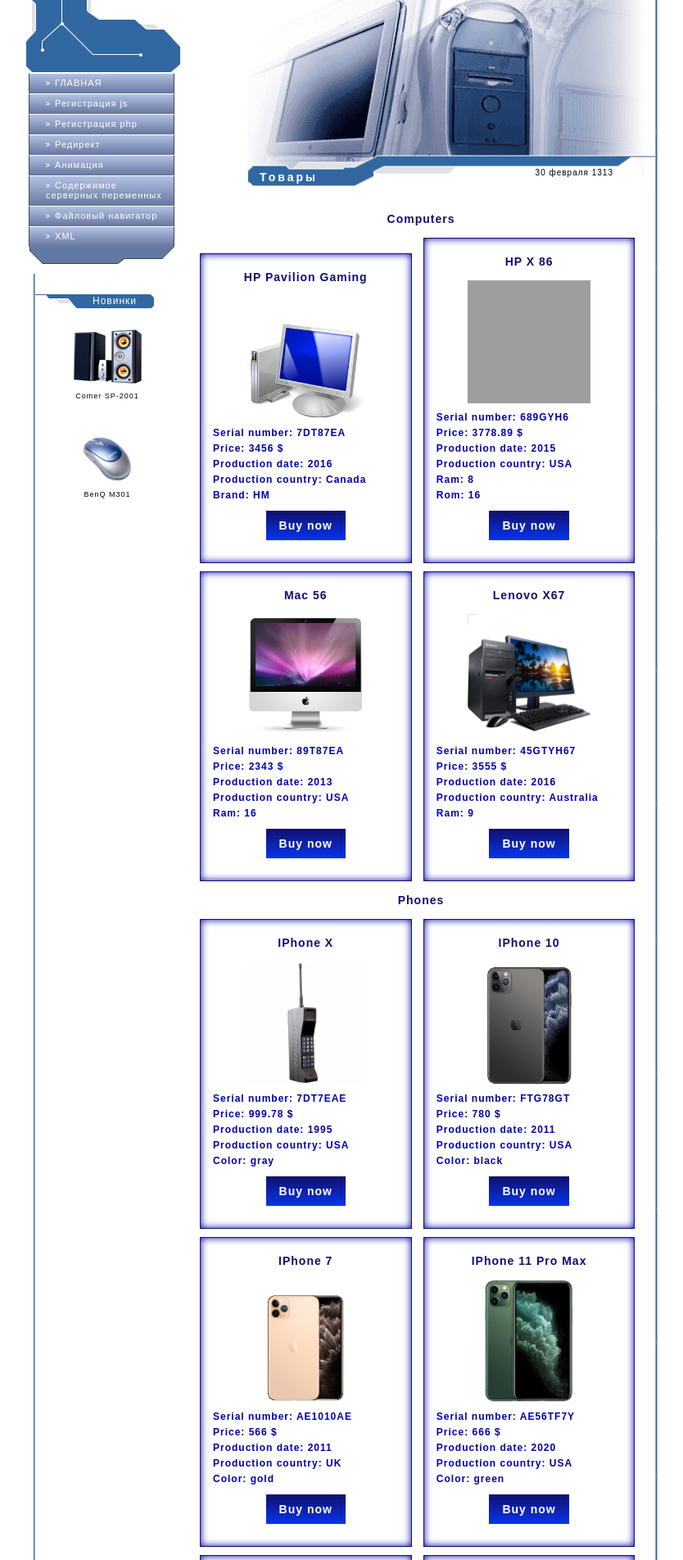
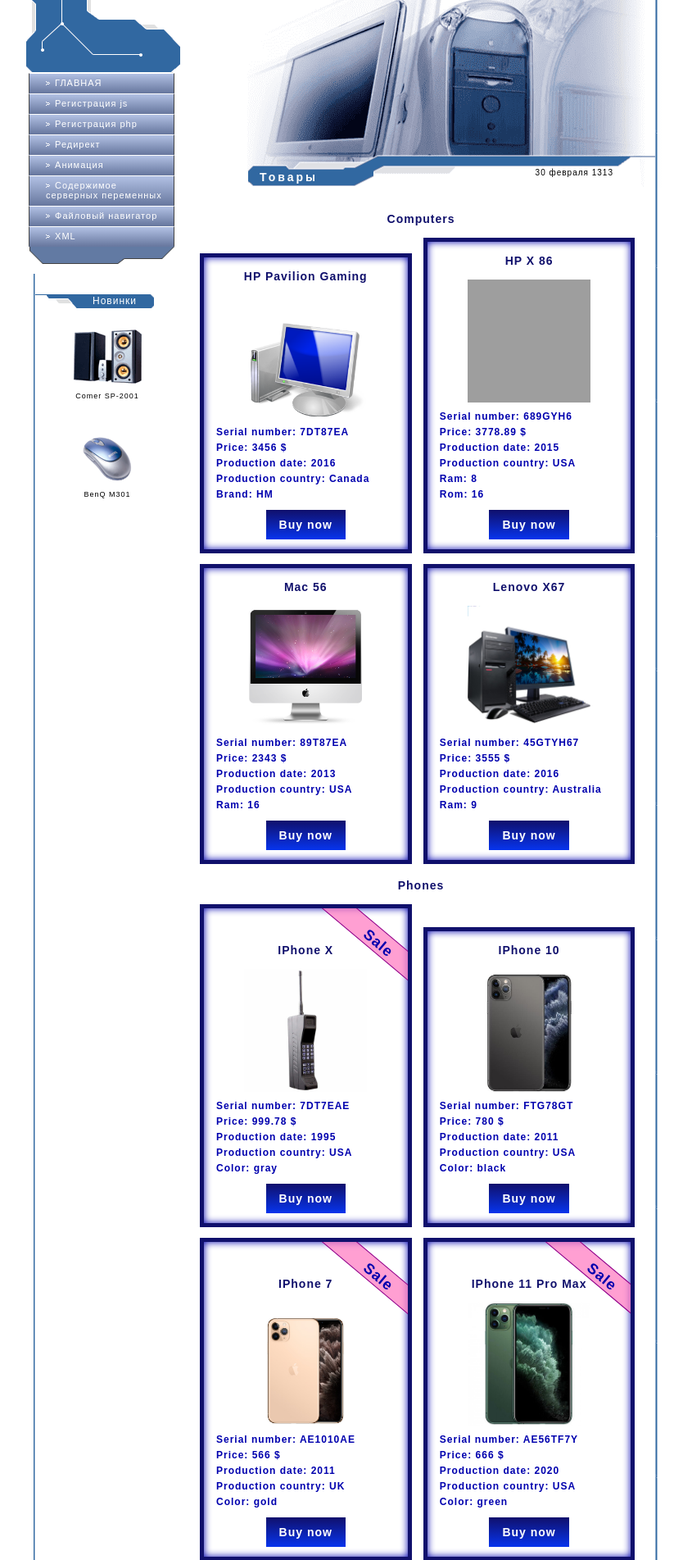
Before and after one commit to Alyona-Vepritskaya/weblab2, a PHP site: page / in a window 1280 px wide. Shown: the part 83-1986 px from the top of the page at 82% size, without its empty margins (221-1055 px from the left). Run offline with PHP 8.4, Linux system fonts and the light colour scheme; grey boxes are pictures that could not be loaded.

Commit message:
Lab 6  release 12. Css !!!

```diff
--- a/xml/main.php
+++ b/xml/main.php
@@ -105,6 +105,10 @@
                 foreach ($items as $key => $item)
                 { ?>
                     <div class="product">
+                        <?php
+                        if(strpos($item['ID'],'AE') > 0 || strpos($item['ID'],'AE') === 0){
+                          echo  '<div class="sales">Sale</div>';
+                       } ?>
                         <div class="item-name"><?=$item['NAME']?></div>
                         <img src="<?=$path.$item['IMAGE']?>" alt="img">
                         <div>Serial number: <?=$item['ID']?></div>
--- a/xml/style.css
+++ b/xml/style.css
@@ -6,13 +6,20 @@
 }
 
 .product {
+    transition: 1s ease all;
     box-sizing: border-box;
-    border: 1px #10106c solid;
+    border: 5px #10106c solid;
     box-shadow: #0000AE 0 0 10px inset;
     width: 47%;
     display: inline-block;
     margin: 5px;
-    padding: 15px;
+    padding: 10px 15px 0;
+    overflow: hidden;
+}
+.product:hover {
+    background: mintcream;
+    transform: scale(1.05);
+    transition: 1s ease all;
 }
 
 .product img {
@@ -55,3 +62,11 @@
     background: linear-gradient(360deg,#95DBFE,#5AA9FB);
     color: #0000AE;
 }
+.sales{
+    font-size: 18px;
+    text-align: center;
+    height: 1.3rem;
+    transform: rotate(40deg) translate(80px, -45px);
+    border: 1px solid darkmagenta;
+    background: rgba(255, 119, 191,0.7);
+}
```
